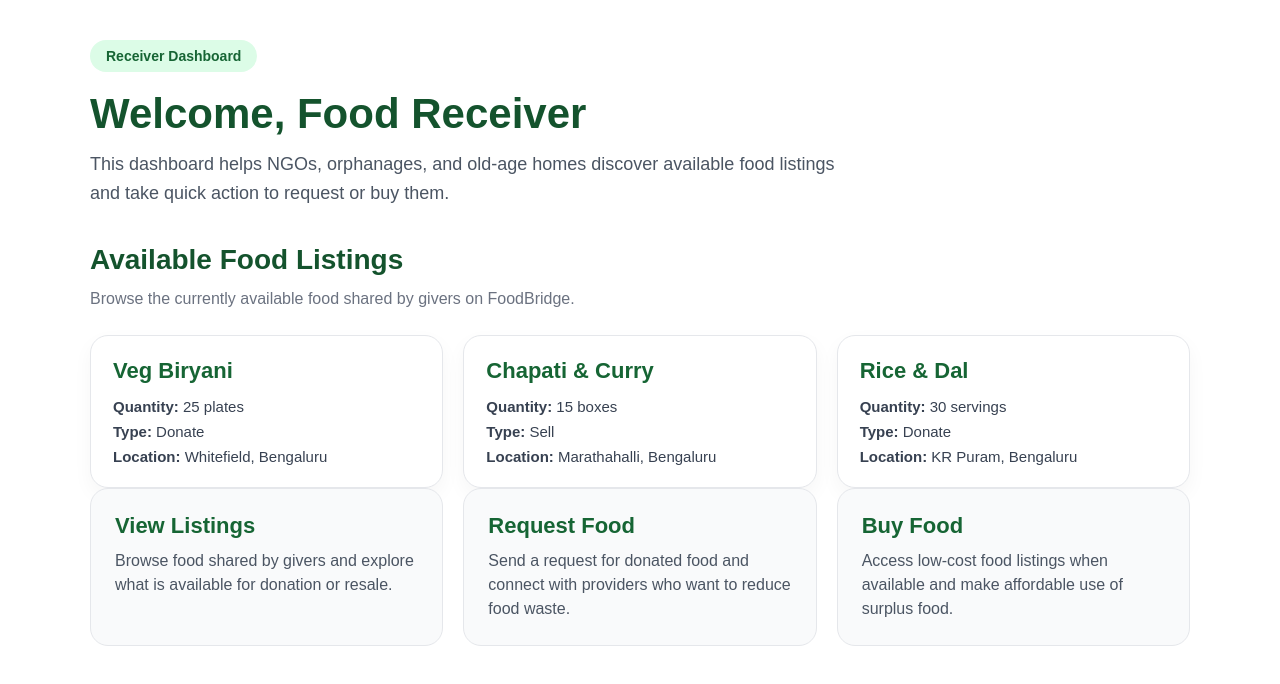
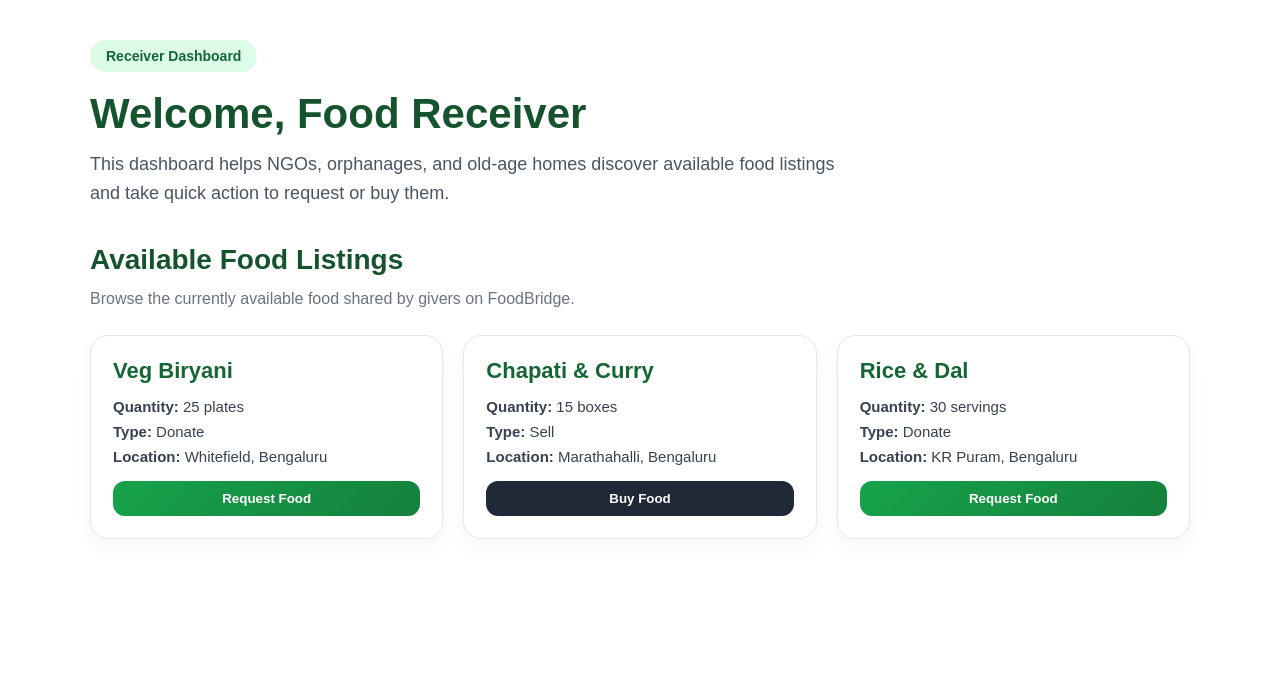
Before and after one commit to GauravSingh1P/FoodBridge, a React (Vite) app in the folder eatdoc/vite-project/: page /receiver in a window 1280 px wide. Shown: the top 684 px of the page. Built offline with nearby package versions, Linux system fonts and the light colour scheme.

Commit message:
FB-RC03-v0.4: Request/Buy actions added Reason: Enable interaction with listings

```diff
--- a/eatdoc/vite-project/src/components/FoodListingDisplay.jsx
+++ b/eatdoc/vite-project/src/components/FoodListingDisplay.jsx
@@ -103,6 +103,43 @@ function FoodListingDisplay() {
             >
               <strong>Location:</strong> {item.location}
             </p>
+
+
+            <div style={{ marginTop: '16px' }}>
+              {item.foodType === 'Donate' ? (
+                <button
+                  onClick={() => alert(`Request sent for ${item.foodName}`)}
+                  style={{
+                    width: '100%',
+                    padding: '10px',
+                    borderRadius: '12px',
+                    border: 'none',
+                    background: 'linear-gradient(135deg, #16a34a, #15803d)',
+                    color: '#fff',
+                    fontWeight: '600',
+                    cursor: 'pointer',
+                  }}
+                >
+                  Request Food
+                </button>
+              ) : (
+                <button
+                  onClick={() => alert(`Proceed to buy ${item.foodName}`)}
+                  style={{
+                    width: '100%',
+                    padding: '10px',
+                    borderRadius: '12px',
+                    border: 'none',
+                    background: '#1f2937',
+                    color: '#fff',
+                    fontWeight: '600',
+                    cursor: 'pointer',
+                  }}
+                >
+                  Buy Food
+                </button>
+              )}
+            </div>
           </div>
         ))}
       </div>
--- a/eatdoc/vite-project/src/pages/ReceiverPage.jsx
+++ b/eatdoc/vite-project/src/pages/ReceiverPage.jsx
@@ -60,100 +60,6 @@ function ReceiverPage() {
           </p>
         </div>
             <FoodListingDisplay />
-        <div
-          style={{
-            display: 'grid',
-            gridTemplateColumns: 'repeat(auto-fit, minmax(240px, 1fr))',
-            gap: '20px',
-          }}
-        >
-          <div
-            style={{
-              backgroundColor: '#f9fafb',
-              border: '1px solid #e5e7eb',
-              borderRadius: '18px',
-              padding: '24px',
-            }}
-          >
-            <h2
-              style={{
-                fontSize: '22px',
-                color: '#166534',
-                marginBottom: '10px',
-              }}
-            >
-              View Listings
-            </h2>
-            <p
-              style={{
-                color: '#4b5563',
-                lineHeight: '1.5',
-                margin: 0,
-              }}
-            >
-              Browse food shared by givers and explore what is available for
-              donation or resale.
-            </p>
-          </div>
-
-          <div
-            style={{
-              backgroundColor: '#f9fafb',
-              border: '1px solid #e5e7eb',
-              borderRadius: '18px',
-              padding: '24px',
-            }}
-          >
-            <h2
-              style={{
-                fontSize: '22px',
-                color: '#166534',
-                marginBottom: '10px',
-              }}
-            >
-              Request Food
-            </h2>
-            <p
-              style={{
-                color: '#4b5563',
-                lineHeight: '1.5',
-                margin: 0,
-              }}
-            >
-              Send a request for donated food and connect with providers who
-              want to reduce food waste.
-            </p>
-          </div>
-
-          <div
-            style={{
-              backgroundColor: '#f9fafb',
-              border: '1px solid #e5e7eb',
-              borderRadius: '18px',
-              padding: '24px',
-            }}
-          >
-            <h2
-              style={{
-                fontSize: '22px',
-                color: '#166534',
-                marginBottom: '10px',
-              }}
-            >
-              Buy Food
-            </h2>
-            <p
-              style={{
-                color: '#4b5563',
-                lineHeight: '1.5',
-                margin: 0,
-              }}
-            >
-              Access low-cost food listings when available and make affordable
-              use of surplus food.
-            </p>
-          </div>
-        </div>
       </div>
     </div>
   )
```
